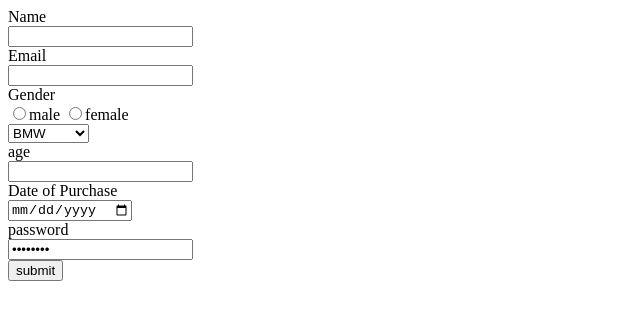
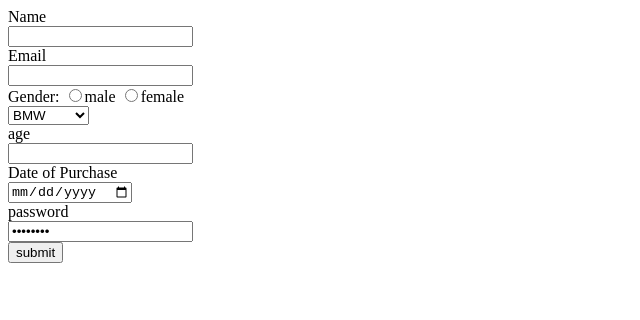
Before and after one commit to acciojob/car-insurance-form-Saaii5, a website: page main.html in a window 1280 px wide. Shown: the whole page, without its empty margins (0-640 px from the left). Drawn offline with Linux system fonts and the light colour scheme.

Commit message:
created a submission

```diff
--- a/main.html
+++ b/main.html
@@ -25,11 +25,9 @@
 	</div>
 </div>
 <div>
-	<label for="Gender">Gender</label>
-	<div>
-<input type="radio" id="gender">male
-<input type="radio" id="gender">female
-	</div>
+	Gender:
+<input id="gen"type="radio" name="gender">male
+<input id="gen"type="radio" name="gender">female
 </div>
 <div>
 	<select name="cars" id="cars">
```
